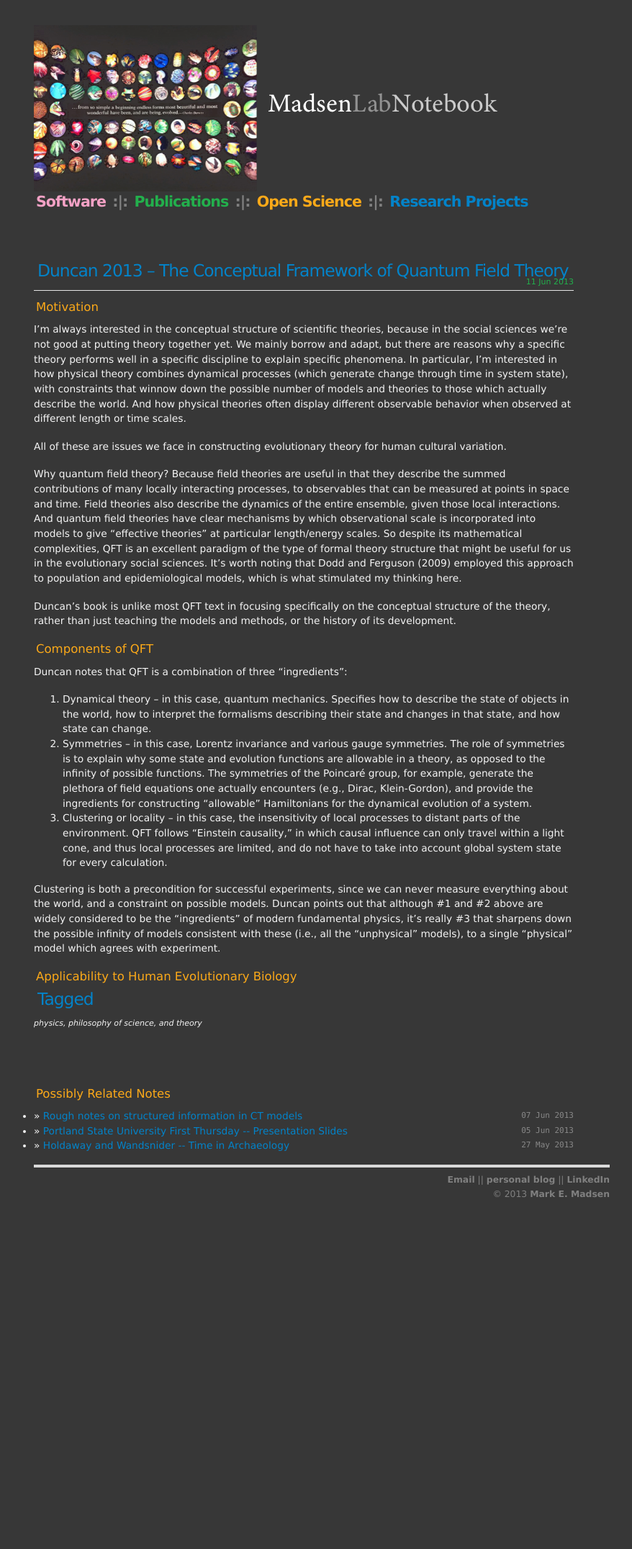
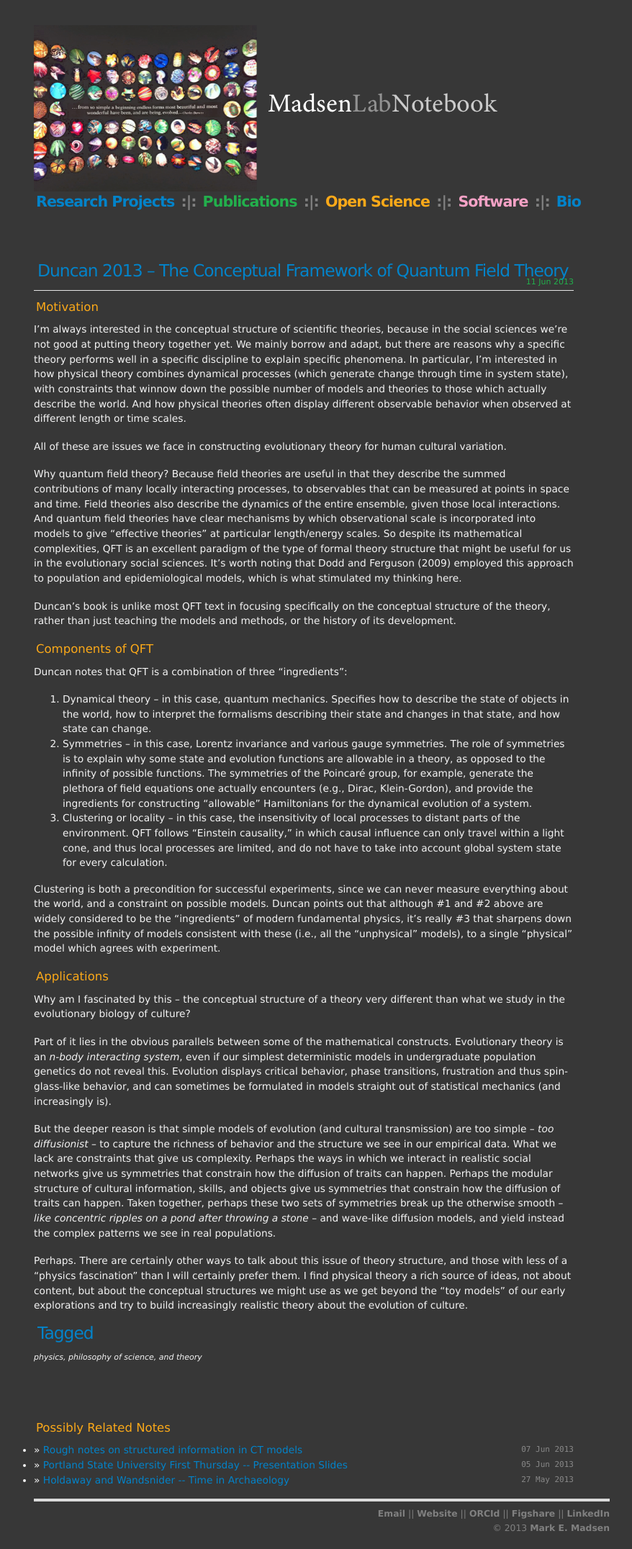
Before and after one commit to mmadsen/mmadsen.github.io, a Jekyll site: the page built from _posts/2013-06-11-duncan2013-conceptual-structure-qft.md, in a window 1280 px wide. Shown: the whole page at 72% size, without its empty margins (193-1071 px from the left). Built offline with Jekyll 4.4.1, drawn with Linux system fonts in a browser that asks for light colours; before the commit the page ends 1688 px from its top, so only the background shows below that.

Commit message:
Bio page, logo edits, pagination fixes

```diff
--- a/_layouts/default.html
+++ b/_layouts/default.html
@@ -42,10 +42,13 @@
 		<a href="/"><img src="/images/madsenlabnotebook.png"/></a>
 
 		<div class="slogan">
-				<a href="/code.html" class="pink">Software</a> :|:
+				<a href="/research.html" class="blue">Research Projects</a>	:|:
+
 				<a href="/publications.html" class="green">Publications</a> :|:
 				<a href="/openscience.html" class="orange">Open Science</a> :|:
-				<a href="/research.html" class="blue">Research Projects</a>
+				<a href="/code.html" class="pink">Software</a> :|:
+				<a href="/bio.html" class="blue">Bio</a>
+
 		</div>
 
 </div>
@@ -57,10 +60,12 @@
 <div id="footer">
 
     <a href="mailto:mark@madsenlab.org">Email</a> ||
-    <a href="http://madsenlab.org">personal blog</a> ||
+    <a href="http://madsenlab.org">Website</a> ||
+	<a href="http://orcid.org/0000-0001-9320-8377">ORCId</a> ||
+	<a href="http://figshare.com/authors/Mark%20Madsen/279062">Figshare</a> ||
     <a href="http://www.linkedin.com/profile/view?id=8751">LinkedIn</a>
 
-<p>&copy; 2013 <a href="http://madsenlab.org/?page_id=2">Mark E. Madsen</a>
+<p>&copy; 2013 <a href="http://about.me/mark.e.madsen">Mark E. Madsen</a>
 
 </div>
 
--- a/_posts/2013-06-11-duncan2013-conceptual-structure-qft.md
+++ b/_posts/2013-06-11-duncan2013-conceptual-structure-qft.md
@@ -32,8 +32,14 @@ Duncan notes that QFT is a combination of three "ingredients":
 
 Clustering is both a precondition for successful experiments, since we can never measure everything about the world, and a constraint on possible models.  Duncan points out that although #1 and #2 above are widely considered to be the "ingredients" of modern fundamental physics, it's really #3 that sharpens down the possible infinity of models consistent with these (i.e., all the "unphysical" models), to a single "physical" model which agrees with experiment.
 
-### Applicability to Human Evolutionary Biology ###
+### Applications ###
+Why am I fascinated by this -- the conceptual structure of a theory very different than what we study in the evolutionary biology of culture?
 
+Part of it lies in the obvious parallels between some of the mathematical constructs.  Evolutionary theory is an _n-body interacting system_, even if our simplest deterministic models in undergraduate population genetics do not reveal this.  Evolution displays critical behavior, phase transitions, frustration and thus spin-glass-like behavior, and can sometimes be formulated in models straight out of statistical mechanics (and increasingly is).
+
+But the deeper reason is that simple models of evolution (and cultural transmission) are too simple -- _too diffusionist_ -- to capture the richness of behavior and the structure we see in our empirical data.  What we lack are constraints that give us complexity.  Perhaps the ways in which we interact in realistic social networks give us symmetries that constrain how the diffusion of traits can happen.  Perhaps the modular structure of cultural information, skills, and objects give us symmetries that constrain how the diffusion of traits can happen.  Taken together, perhaps these two sets of symmetries break up the otherwise smooth -- _like concentric ripples on a pond after throwing a stone_ -- and wave-like diffusion models, and yield instead the complex patterns we see in real populations.
+
+Perhaps.  There are certainly other ways to talk about this issue of theory structure, and those with less of a "physics fascination" than I will certainly prefer them.  I find physical theory a rich source of ideas, not about content, but about the conceptual structures we might use as we get beyond the "toy models" of our early explorations and try to build increasingly realistic theory about the evolution of culture.
 
 
 
--- a/css/default.css
+++ b/css/default.css
@@ -38,6 +38,10 @@ margin:2px 0 16px 0px;
 
 ul ul,ol ol {
 margin:4px 0 4px 10px;
+}
+
+.pagination {
+	white-space: nowrap;
 }
 
 #nolist {
```
Also changed, not shown: bio.html (added, +17 -0 lines), index.html (+6 -6 lines), images/madsen-south-beach.jpg (added), images/rcd-1980-semo.jpg (added).
